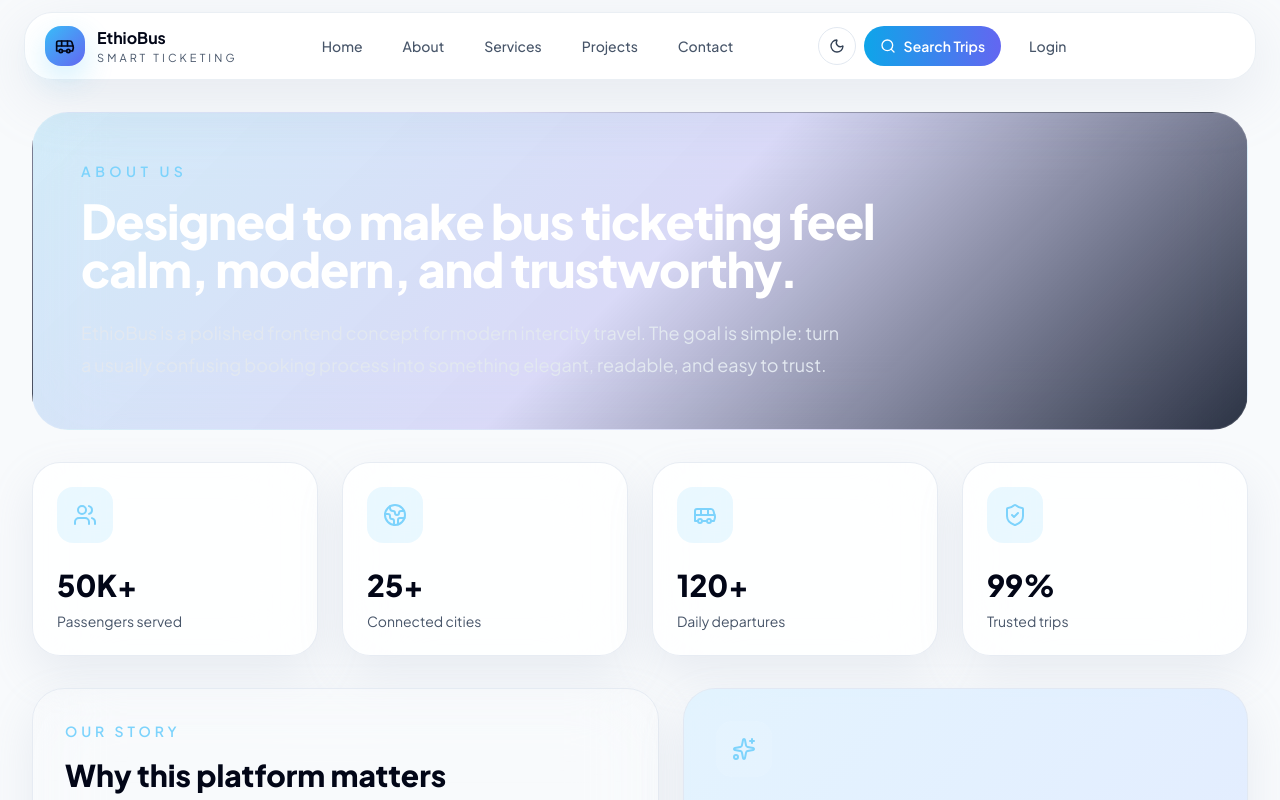
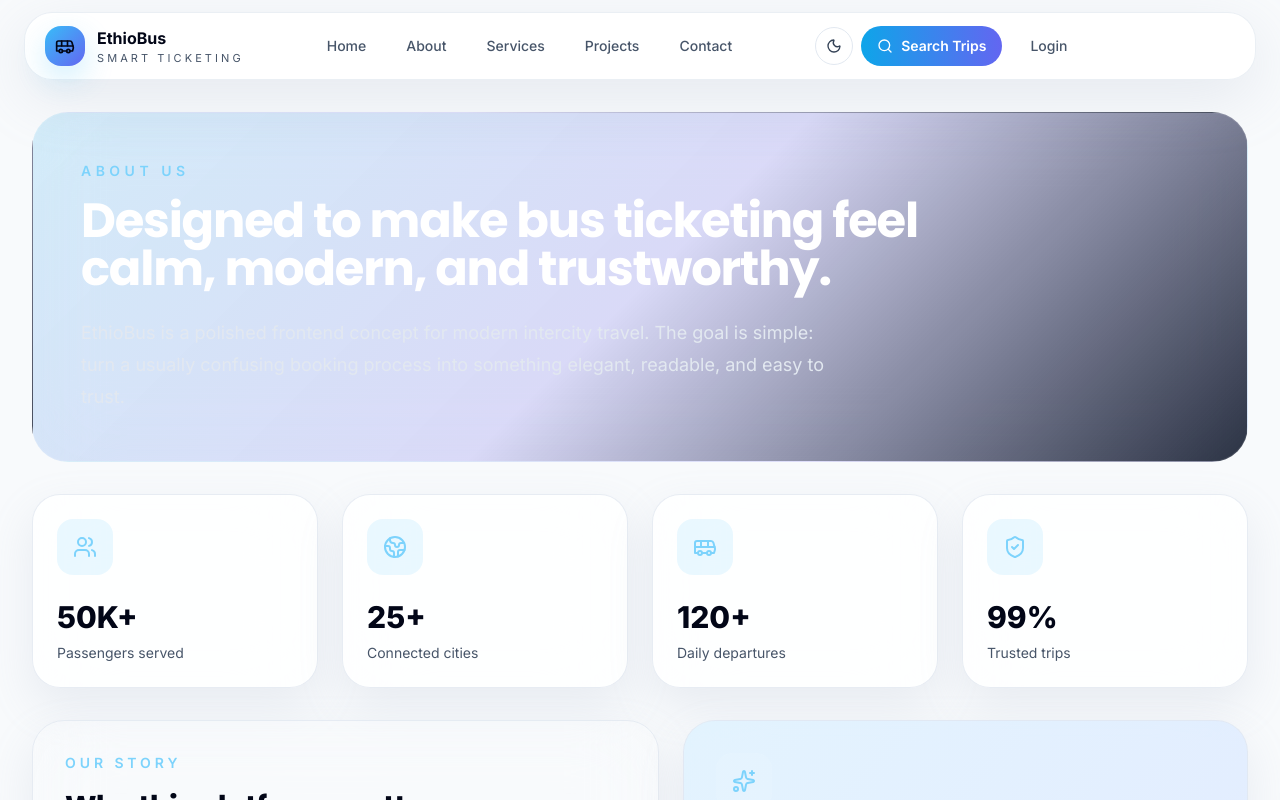
Before and after one commit to biruk2116/Bus-ticketing, a React (Vite) app in the folder frontend/: page /about in a window 1280 px wide. Shown: the top 800 px of the page. Built offline with nearby package versions, Linux system fonts and the light colour scheme.

Commit message:
editing the index css

```diff
--- a/frontend/src/index.css
+++ b/frontend/src/index.css
@@ -1,20 +1,50 @@
 /* src/index.css */
-@import url('https://fonts.googleapis.com/css2?family=Plus+Jakarta+Sans:wght@400;500;600;700;800&display=swap');
+@import url('https://fonts.googleapis.com/css2?family=Inter:wght@400;500;600;700;800&family=Poppins:wght@500;600;700&display=swap');
 @import 'tailwindcss/base';
 @import 'tailwindcss/components';
 @import 'tailwindcss/utilities';
 
 @layer base {
+  :root {
+    color-scheme: light;
+  }
+
+  .dark {
+    color-scheme: dark;
+  }
+
   * {
     @apply scroll-smooth;
   }
 
+  html {
+    @apply bg-slate-50 dark:bg-slate-950;
+  }
+
   body {
-    @apply bg-slate-50 text-slate-900 dark:bg-slate-950 dark:text-slate-100;
-    font-family: "Plus Jakarta Sans", "Segoe UI", sans-serif;
+    @apply bg-slate-50 text-slate-900 antialiased dark:bg-slate-950 dark:text-slate-100;
+    font-family: 'Inter', 'Segoe UI', sans-serif;
     transition:
       background-color 300ms ease,
-      color 300ms ease;
+      color 300ms ease,
+      border-color 300ms ease;
+  }
+
+  h1,
+  h2,
+  h3,
+  h4,
+  h5,
+  h6 {
+    font-family: 'Poppins', 'Inter', sans-serif;
+    letter-spacing: -0.03em;
+  }
+
+  button,
+  input,
+  textarea,
+  select {
+    @apply focus-visible:outline-none;
   }
 
   ::selection {
@@ -25,32 +55,31 @@
 
 @layer components {
   .btn-primary {
-    @apply bg-gradient-to-r from-primary-600 to-primary-700 text-white font-semibold py-2.5 px-6 rounded-lg
-           hover:from-primary-700 hover:to-primary-800 transform hover:scale-105 transition-all duration-300
-           shadow-lg hover:shadow-xl focus:outline-none focus:ring-2 focus:ring-primary-500 focus:ring-offset-2;
+    @apply inline-flex items-center justify-center rounded-2xl bg-[linear-gradient(135deg,#0ea5e9,_#2563eb_48%,_#4f46e5)] px-6 py-3.5 text-sm font-semibold text-white transition duration-200 hover:-translate-y-0.5 hover:shadow-[0_24px_55px_rgba(37,99,235,0.32)] focus-visible:ring-2 focus-visible:ring-sky-400/70 focus-visible:ring-offset-2 focus-visible:ring-offset-white dark:focus-visible:ring-offset-slate-950;
   }
 
   .btn-secondary {
-    @apply bg-gray-200 text-gray-800 font-semibold py-2.5 px-6 rounded-lg
-           hover:bg-gray-300 transform hover:scale-105 transition-all duration-300
-           focus:outline-none focus:ring-2 focus:ring-gray-500 focus:ring-offset-2;
+    @apply inline-flex items-center justify-center rounded-2xl border border-slate-200 bg-white/80 px-6 py-3.5 text-sm font-semibold text-slate-700 transition duration-200 hover:-translate-y-0.5 hover:bg-slate-50 focus-visible:ring-2 focus-visible:ring-sky-400/70 focus-visible:ring-offset-2 focus-visible:ring-offset-white dark:border-white/10 dark:bg-white/5 dark:text-slate-100 dark:hover:bg-white/10 dark:focus-visible:ring-offset-slate-950;
   }
 
   .btn-outline {
-    @apply border-2 border-primary-600 text-primary-600 font-semibold py-2.5 px-6 rounded-lg
-           hover:bg-primary-600 hover:text-white transform hover:scale-105 transition-all duration-300
-           focus:outline-none focus:ring-2 focus:ring-primary-500;
+    @apply inline-flex items-center justify-center rounded-2xl border border-sky-500/25 bg-sky-500/8 px-6 py-3.5 text-sm font-semibold text-sky-600 transition duration-200 hover:-translate-y-0.5 hover:bg-sky-500/14 focus-visible:ring-2 focus-visible:ring-sky-400/70 dark:text-sky-300;
   }
 
   .card {
-    @apply bg-white dark:bg-gray-800 rounded-2xl shadow-lg hover:shadow-2xl transition-all duration-300
-           hover:-translate-y-1 overflow-hidden;
+    @apply overflow-hidden rounded-[2rem] border border-white/50 bg-white/80 shadow-[0_24px_80px_rgba(15,23,42,0.08)] backdrop-blur-2xl transition duration-300 hover:-translate-y-1 hover:shadow-[0_28px_90px_rgba(15,23,42,0.14)] dark:border-white/10 dark:bg-white/5 dark:shadow-[0_24px_80px_rgba(2,6,23,0.36)];
   }
 
   .input-field {
-    @apply w-full px-4 py-2.5 border border-gray-300 dark:border-gray-600 rounded-lg
-           focus:outline-none focus:ring-2 focus:ring-primary-500 focus:border-transparent
-           transition-all duration-300 bg-white dark:bg-gray-700 dark:text-white;
+    @apply h-14 w-full rounded-2xl border border-slate-200 bg-white/90 px-4 text-sm text-slate-900 shadow-sm transition focus-visible:ring-2 focus-visible:ring-sky-400/70 focus-visible:ring-offset-2 focus-visible:ring-offset-white dark:border-white/10 dark:bg-slate-950/70 dark:text-white dark:focus-visible:ring-offset-slate-950;
+  }
+
+  .app-shell {
+    @apply relative overflow-hidden bg-slate-50 dark:bg-slate-950;
+  }
+
+  .section-grid {
+    @apply grid gap-6;
   }
 }
 
@@ -96,6 +125,10 @@
     background: rgba(56, 189, 248, 0.18);
     animation-delay: -12s;
   }
+
+  .text-balance {
+    text-wrap: balance;
+  }
 }
 
 @keyframes drift {
```
